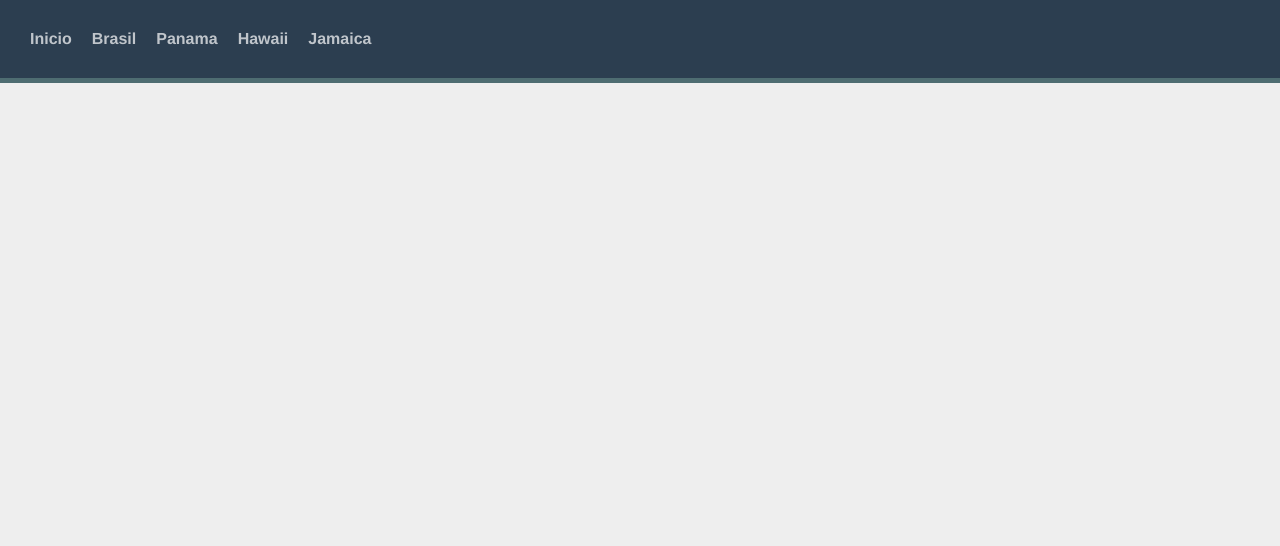
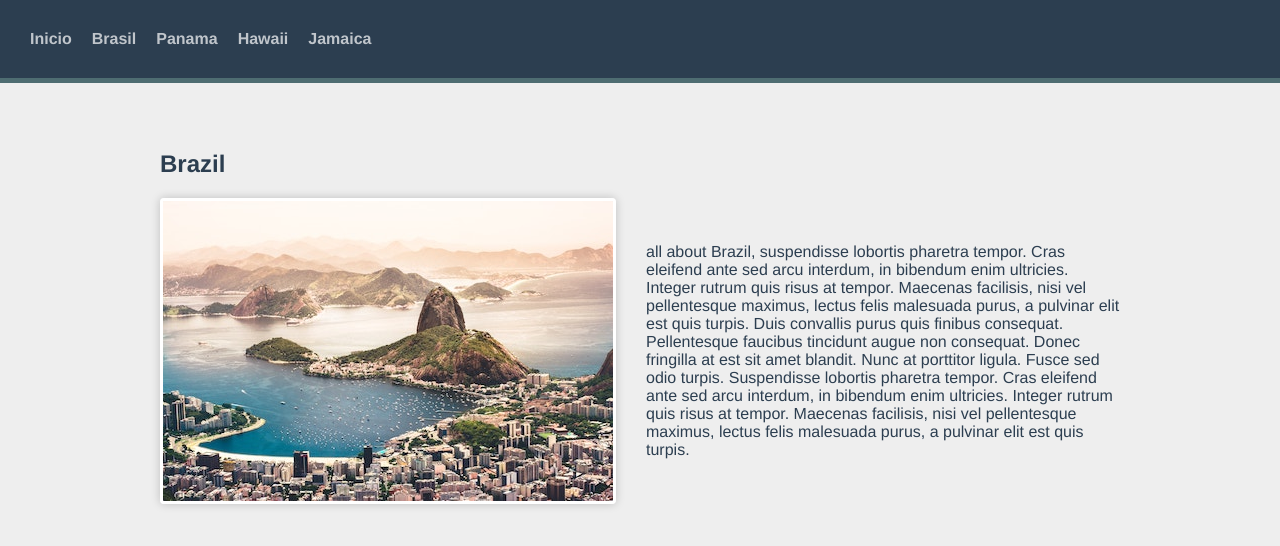
Before and after one commit to rivalcoba/vue-router, a Vue app: page /Destination/1 in a window 1280 px wide. Shown: the top 546 px of the page. Built offline with nearby package versions, Linux system fonts and the light colour scheme.

Commit message:
Dynamic Routes

```diff
--- a/src/components/TheNavigation.vue
+++ b/src/components/TheNavigation.vue
@@ -7,9 +7,3 @@
   <router-link to="/jamaica">Jamaica</router-link>
 </div>
 </template>
-<style lang="css">
-#nav .navigation-active-link{
-  color: red;
-  border-bottom: 2px solid red;
-}
-</style>
--- a/src/router/index.js
+++ b/src/router/index.js
@@ -28,6 +28,10 @@
     name: "Jamaica",
     component: () => import("@/views/Jamaica.vue"),
   },
+  {
+    path: "/Destination/:id",
+    component: () => import("@/views/DestinationShow.vue")
+  }
 ];
 
 // 2. Creando el vue router
@@ -35,8 +39,6 @@
   // 2.1 Configurando el modo historia
   history: createWebHistory(),
   // 2.3 Configurando las rutas
-  routes,
-  // 2.4 Configurando clase del enlace activo
-  linkActiveClass: 'navigation-active-link'
+  routes
 });
 export default router;
--- /dev/null
+++ b/src/views/DestinationShow.vue
@@ -0,0 +1,32 @@
+<template>
+  <section class="destination">
+    <h1>{{ destination.name }}</h1>
+    <div class="destination-details">
+      <img
+      :src="`/images/${destination.image}`"
+      :alt="destination.name">
+      <p>
+        {{ destination.description }}
+      </p>
+    </div>
+  </section>
+</template>
+
+<script>
+// Importando datos
+import sourceData from '@/data.json'
+export default {
+  computed: {
+    destinationId() {
+      return parseInt(this.$route.params.id)
+    },
+    destination() {
+      return sourceData.destinations.find(destination => destination.id === this.destinationId)
+    }
+  }
+}
+</script>
+
+<style lang="scss" scoped>
+
+</style>
```
